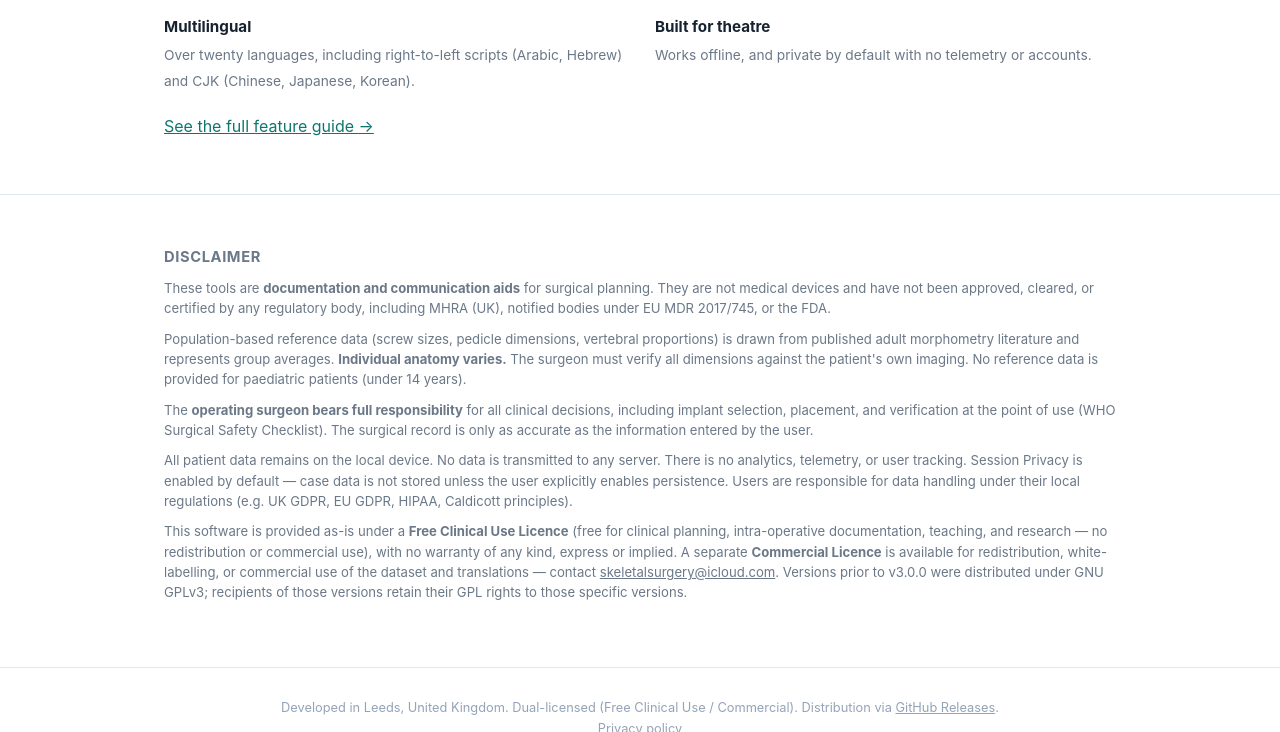
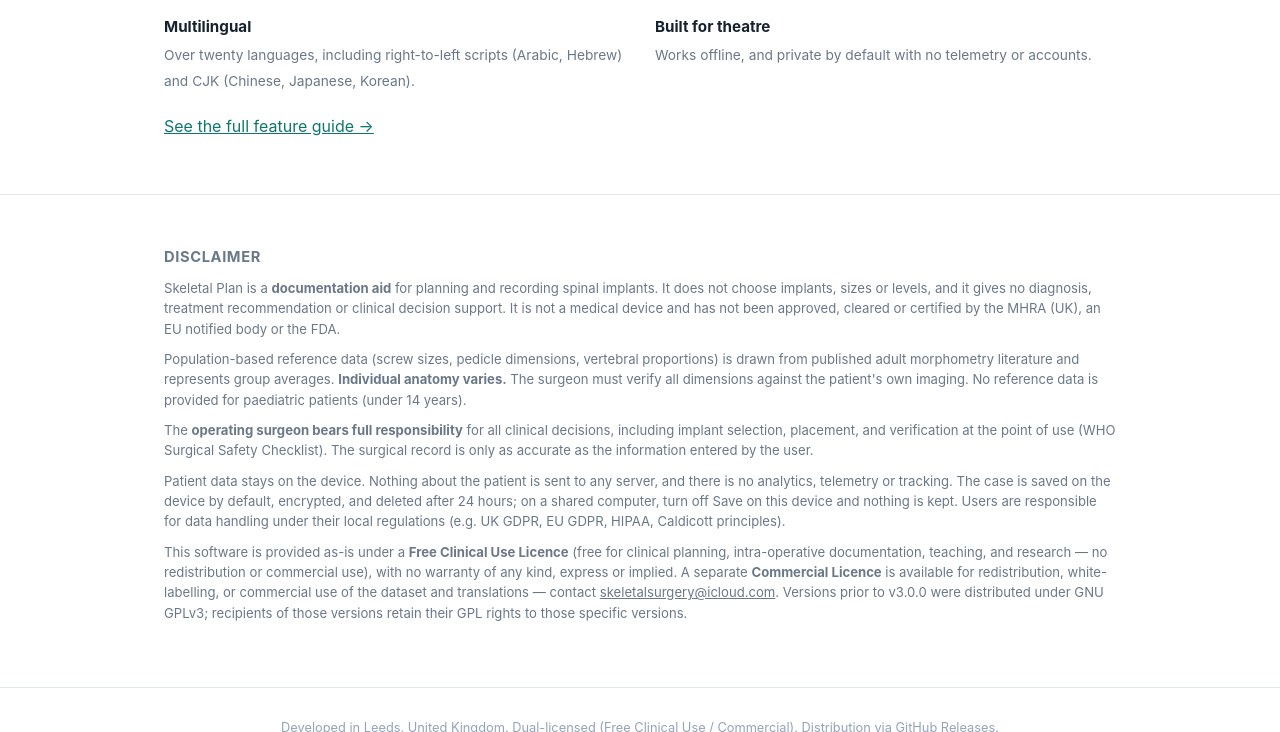
Before and after one commit to nigelgummerson/nigelgummerson.github.io, a plain HTML site: page index.html in a window 1280 px wide. Shown: the part 3733-4465 px from the top of the page. Drawn offline with Linux system fonts and the light colour scheme.

Commit message:
Disclaimer: documentation aid, not a medical device; privacy matches Save on this device
Co-Authored-By: Claude Opus 5.5 <noreply@anthropic.com>

```diff
--- a/index.html
+++ b/index.html
@@ -410,7 +410,7 @@ window.addEventListener('load',_top); window.addEventListener('pageshow',_top);<
         <p class="sec-sub" data-i18n="about-sub">Leeds Spinal Instrumentation Plan and Record · v3.65.00-beta</p>
       </div>
       <p class="lead-p" data-i18n="about-lead">A digital documentation tool for spinal surgery instrumentation. It records the pre-operative plan and the post-operative construct, replacing hand-drawn diagrams with a structured, exportable format. The web app is the main way to use it and runs in any modern browser on a connected hospital computer. Phone apps add quick implant scanning in theatre, and a single-file offline build covers the rare air-gapped machine that cannot load the web app even once.</p>
-      <p class="callout amber">Documentation tool, not a medical device. Not approved, cleared, or certified by MHRA, EU MDR notified bodies, or the FDA.</p>
+      <p class="callout amber">Documentation aid, not a medical device. Not approved, cleared, or certified by MHRA, EU MDR notified bodies, or the FDA.</p>
       <p class="callout blue">Population-based reference data from published literature is provided for convenience. The operating surgeon must verify all values against the patient's anatomy and imaging.</p>
 
       <div class="highlights">
@@ -436,10 +436,10 @@ window.addEventListener('load',_top); window.addEventListener('pageshow',_top);<
   <section class="block disclaimer">
     <div class="wrap">
       <h2>Disclaimer</h2>
-      <p>These tools are <strong>documentation and communication aids</strong> for surgical planning. They are not medical devices and have not been approved, cleared, or certified by any regulatory body, including MHRA (UK), notified bodies under EU MDR 2017/745, or the FDA.</p>
+      <p>Skeletal Plan is a <strong>documentation aid</strong> for planning and recording spinal implants. It does not choose implants, sizes or levels, and it gives no diagnosis, treatment recommendation or clinical decision support. It is not a medical device and has not been approved, cleared or certified by the MHRA (UK), an EU notified body or the FDA.</p>
       <p>Population-based reference data (screw sizes, pedicle dimensions, vertebral proportions) is drawn from published adult morphometry literature and represents group averages. <strong>Individual anatomy varies.</strong> The surgeon must verify all dimensions against the patient's own imaging. No reference data is provided for paediatric patients (under 14 years).</p>
       <p>The <strong>operating surgeon bears full responsibility</strong> for all clinical decisions, including implant selection, placement, and verification at the point of use (WHO Surgical Safety Checklist). The surgical record is only as accurate as the information entered by the user.</p>
-      <p>All patient data remains on the local device. No data is transmitted to any server. There is no analytics, telemetry, or user tracking. Session Privacy is enabled by default &mdash; case data is not stored unless the user explicitly enables persistence. Users are responsible for data handling under their local regulations (e.g. UK GDPR, EU GDPR, HIPAA, Caldicott principles).</p>
+      <p>Patient data stays on the device. Nothing about the patient is sent to any server, and there is no analytics, telemetry or tracking. The case is saved on the device by default, encrypted, and deleted after 24 hours; on a shared computer, turn off Save on this device and nothing is kept. Users are responsible for data handling under their local regulations (e.g. UK GDPR, EU GDPR, HIPAA, Caldicott principles).</p>
       <p id="licence">This software is provided as-is under a <strong>Free Clinical Use Licence</strong> (free for clinical planning, intra-operative documentation, teaching, and research — no redistribution or commercial use), with no warranty of any kind, express or implied. A separate <strong>Commercial Licence</strong> is available for redistribution, white-labelling, or commercial use of the dataset and translations — contact <a href="mailto:skeletalsurgery@icloud.com">skeletalsurgery@icloud.com</a>. Versions prior to v3.0.0 were distributed under GNU GPLv3; recipients of those versions retain their GPL rights to those specific versions.</p>
     </div>
   </section>
```
